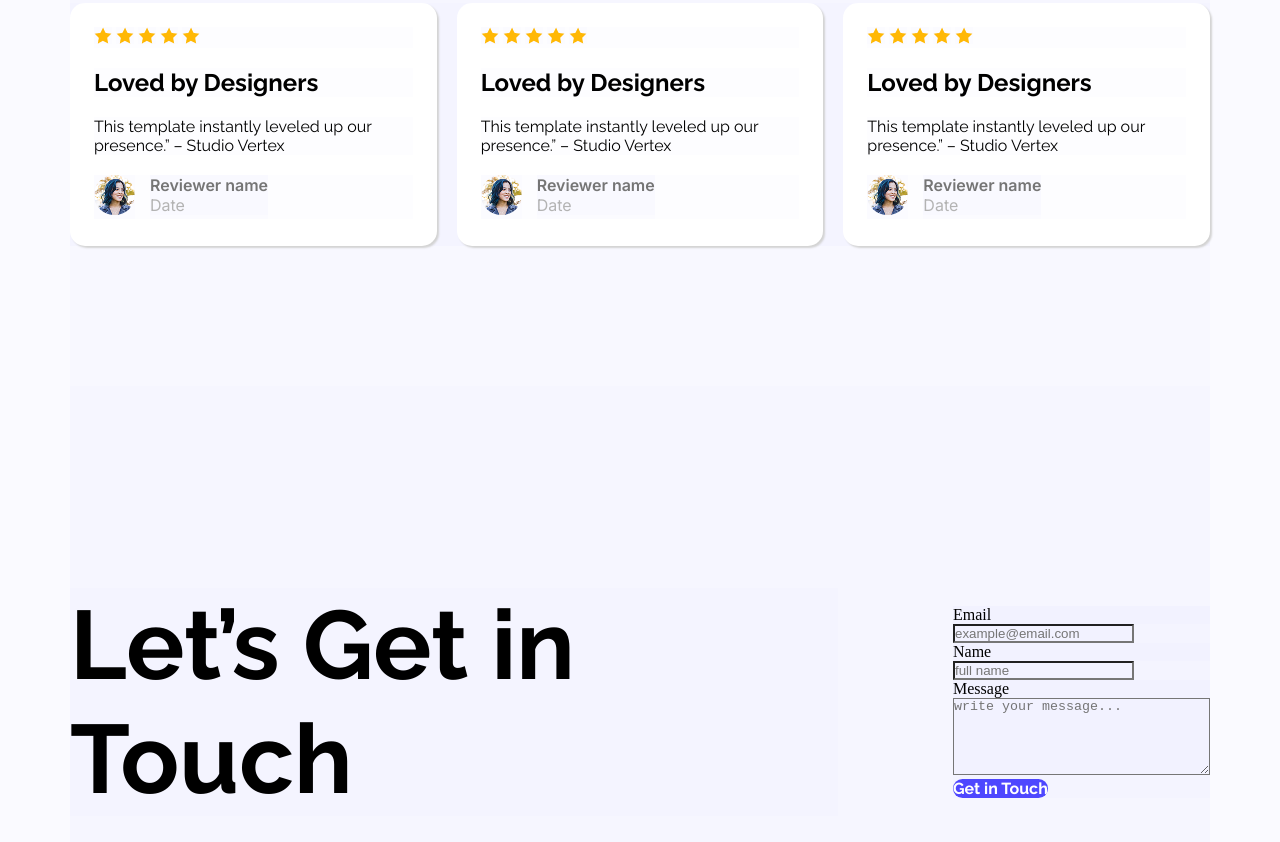
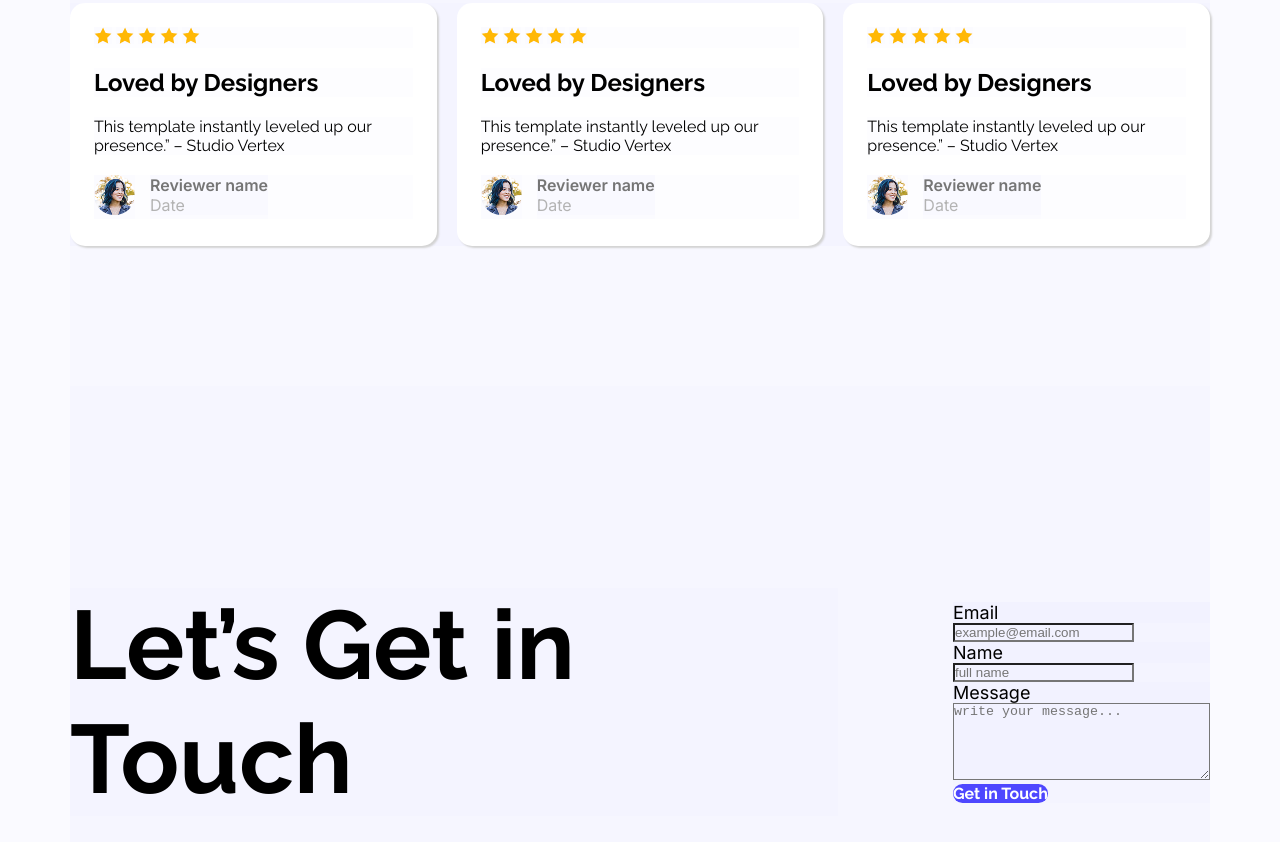
Before and after one commit to clever2817/PH_Assignment_01, a plain HTML site: page index.html in a window 1280 px wide. Shown: the part 1779-2621 px from the top of the page. Drawn offline with Linux system fonts and the light colour scheme.

Commit message:
form start

```diff
--- a/styles/style.css
+++ b/styles/style.css
@@ -244,3 +244,8 @@ main {
 .form-label, input[type="button"]{
   display: block;
 }
+
+.form-label{
+  font-family: "Inter", sans-serif;
+  font-size: 18px;
+}
```
